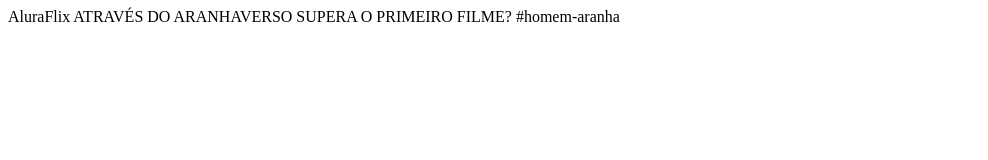
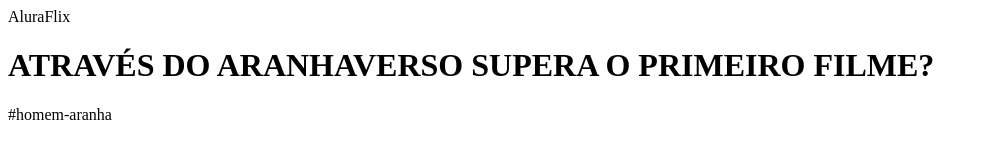
Before and after one commit to BryanMarchi3B/AluraFlix, a plain HTML site: page index.html in a window 1280 px wide. Shown: the whole page, without its empty margins (0-988 px from the left). Drawn offline with Linux system fonts and the light colour scheme.

Commit message:
homem aranha

```diff
--- a/index.html
+++ b/index.html
@@ -1,5 +1,5 @@
-<header></header> AluraFlix
+<header>AluraFlix</header>
 
 
-ATRAVÉS DO ARANHAVERSO SUPERA O PRIMEIRO FILME?
-#homem-aranha
+<h1>ATRAVÉS DO ARANHAVERSO SUPERA O PRIMEIRO FILME?</h1>
+<p>#homem-aranha</p>
```
